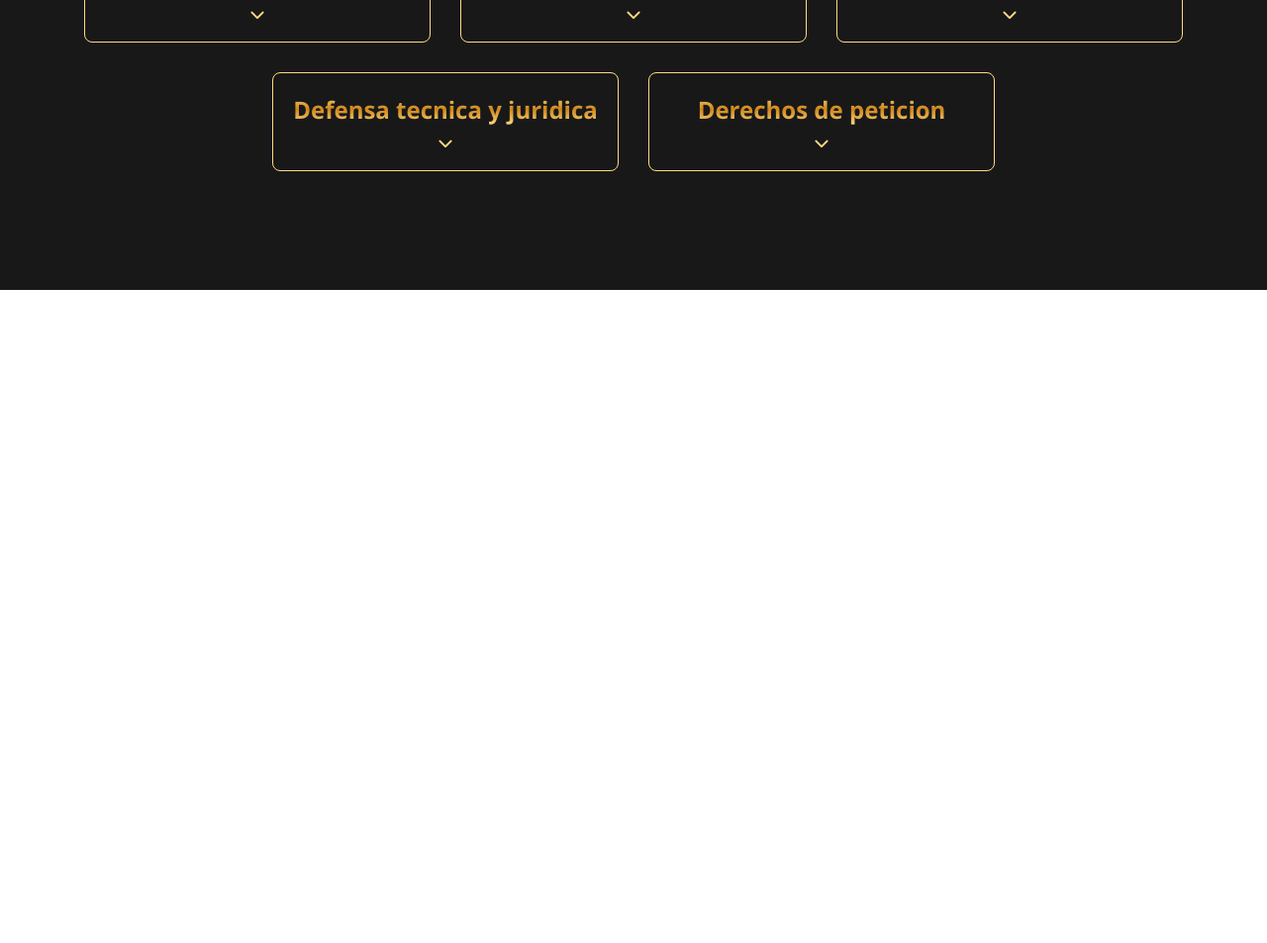
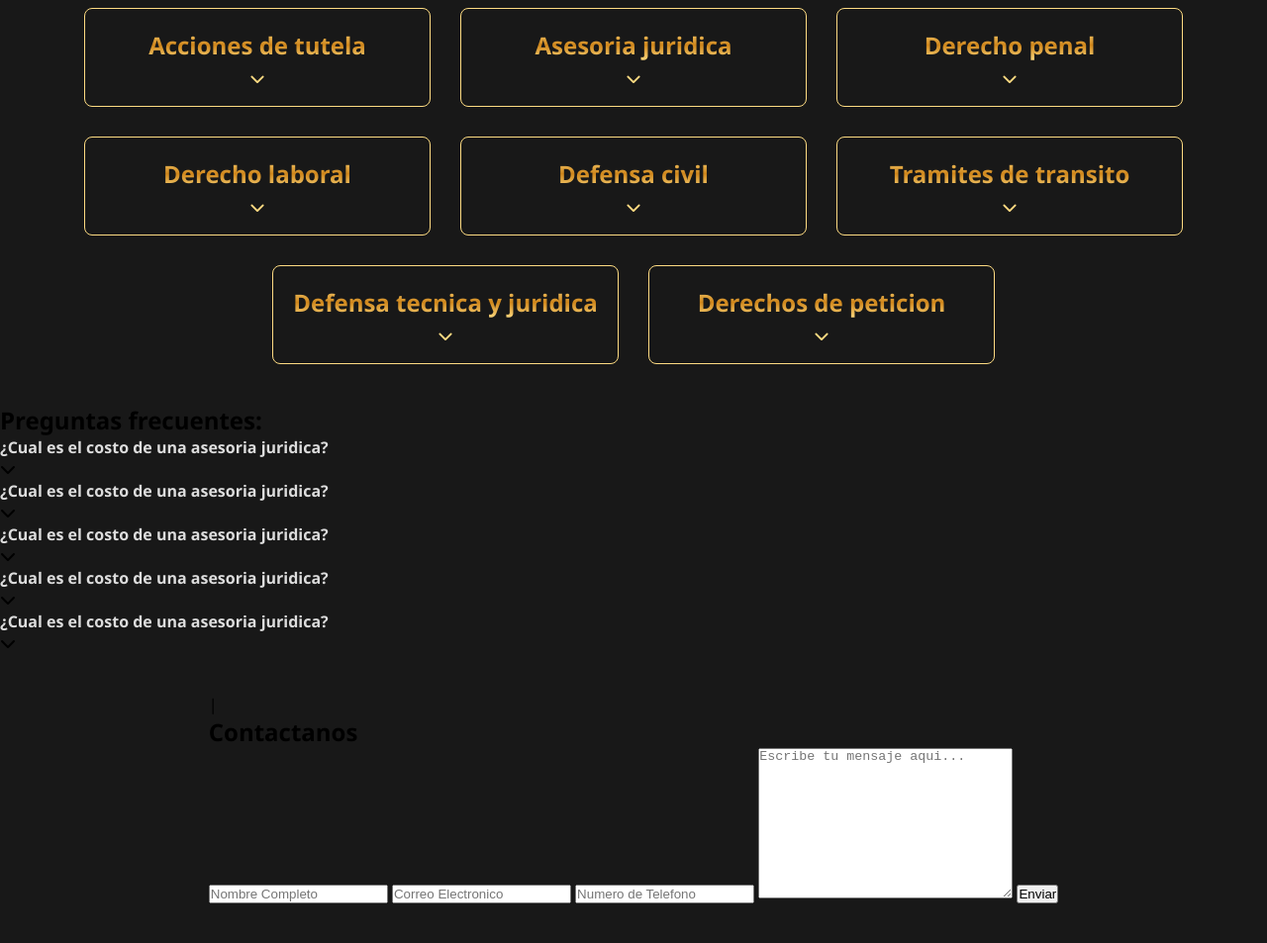
Before and after one commit to 0jhayler0/Zea-Abogados-Page, a plain HTML site: page index.html in a window 1280 px wide. Shown: the part 1027-1980 px from the top of the page at 99% size. Before the commit the page ends 1320 px from the top, so only its background shows below. Drawn offline with Linux system fonts and the light colour scheme.

Commit message:
estructura parcial aprovada

```diff
--- a/index.html
+++ b/index.html
@@ -23,13 +23,17 @@
             <div class="title">
                 <h1>ZEA</h1>
             </div>
-            <h3>Contactanos</h3>
+            <div class="menu">
+                <h3>Contactanos</h3>
+                <h3>Sobre Nosotros</h3>
+            </div>
         </section>
         <section class="welcomeContainer">
             <h1>Abogado & Asociados</h1>
             <p>Deja tu defensa en nuestras manos</p>
         </section>
         <section class="infoContainer">
+            <h2 class="presentation">Lorem ipsum, dolor sit amet consectetur adipisicing elit. Perspiciatis corporis quaerat ullam quos maxime amet repellendus quod voluptate animi, ipsa eligendi fuga optio odit? Omnis, exercitationem voluptatum! Modi alias, aspernatur porro assumenda quaerat officia labore sed voluptas repellat! Molestiae quisquam ducimus corrupti corporis inventore laboriosam, fugit sint saepe. Velit, ullam!</h2>
             <div class="info" id="info1">
                 <h2>Acciones de tutela</h2><i class="fa-solid fa-chevron-down"></i>
             </div>
@@ -55,9 +59,46 @@
                 <h2>Derechos de peticion</h2><i class="fa-solid fa-chevron-down"></i>
             </div>
         </section>
+
+        <section class="frecuentQuestions">
+            <h2>Preguntas frecuentes:</h2>
+            <div class="questions">
+                <div>
+                    <h3>¿Cual es el costo de una asesoria juridica?</h3>
+                    <i class="fa-solid fa-chevron-down"></i>
+                </div>
+                <div>
+                    <h3>¿Cual es el costo de una asesoria juridica?</h3>
+                    <i class="fa-solid fa-chevron-down"></i>
+                </div>
+                <div>
+                    <h3>¿Cual es el costo de una asesoria juridica?</h3>
+                    <i class="fa-solid fa-chevron-down"></i>
+                </div>
+                <div>
+                    <h3>¿Cual es el costo de una asesoria juridica?</h3>
+                    <i class="fa-solid fa-chevron-down"></i>
+                </div>
+                <div>
+                    <h3>¿Cual es el costo de una asesoria juridica?</h3>
+                    <i class="fa-solid fa-chevron-down"></i>
+                </div>
+            </div>
+        </section>
         <section class="contactUsContainer">
+            <form action="">
+            |   <h2>Contactanos</h2>
+                <input type="text" placeholder="Nombre Completo" required>
+                <input type="email" placeholder="Correo Electronico" required>
+                <input type="tel" placeholder="Numero de Telefono" required>
+                <textarea name="" id="" cols="30" rows="10" placeholder="Escribe tu mensaje aqui..." required></textarea>
+                <button type="submit">Enviar</button>
+            </form>
+        </section>
+        <button>
+            <i class="fa-brands fa-whatsapp"></i>
+        </button>
 
-        </section>
     </div>
 </body>
 </html>
```
